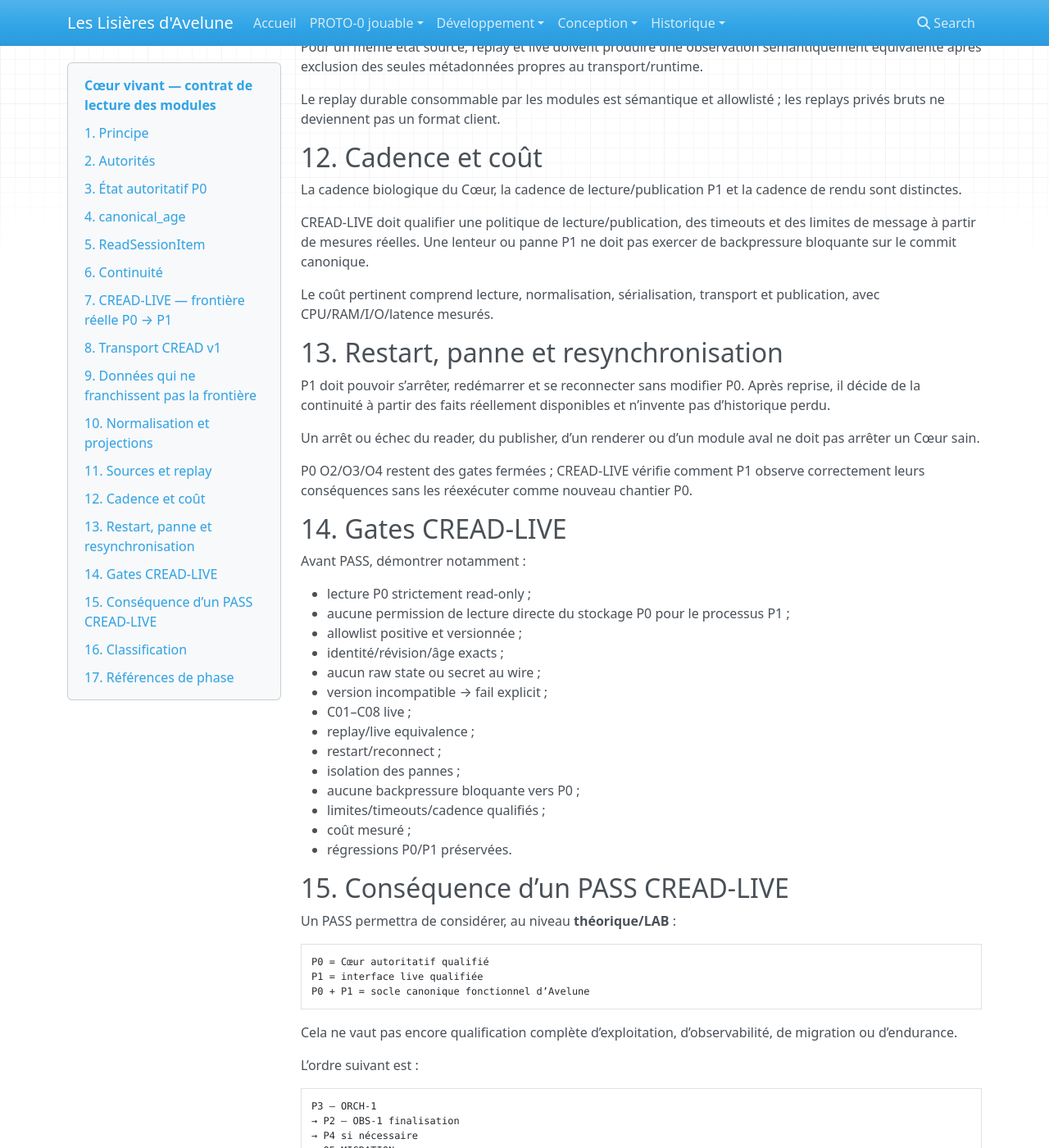
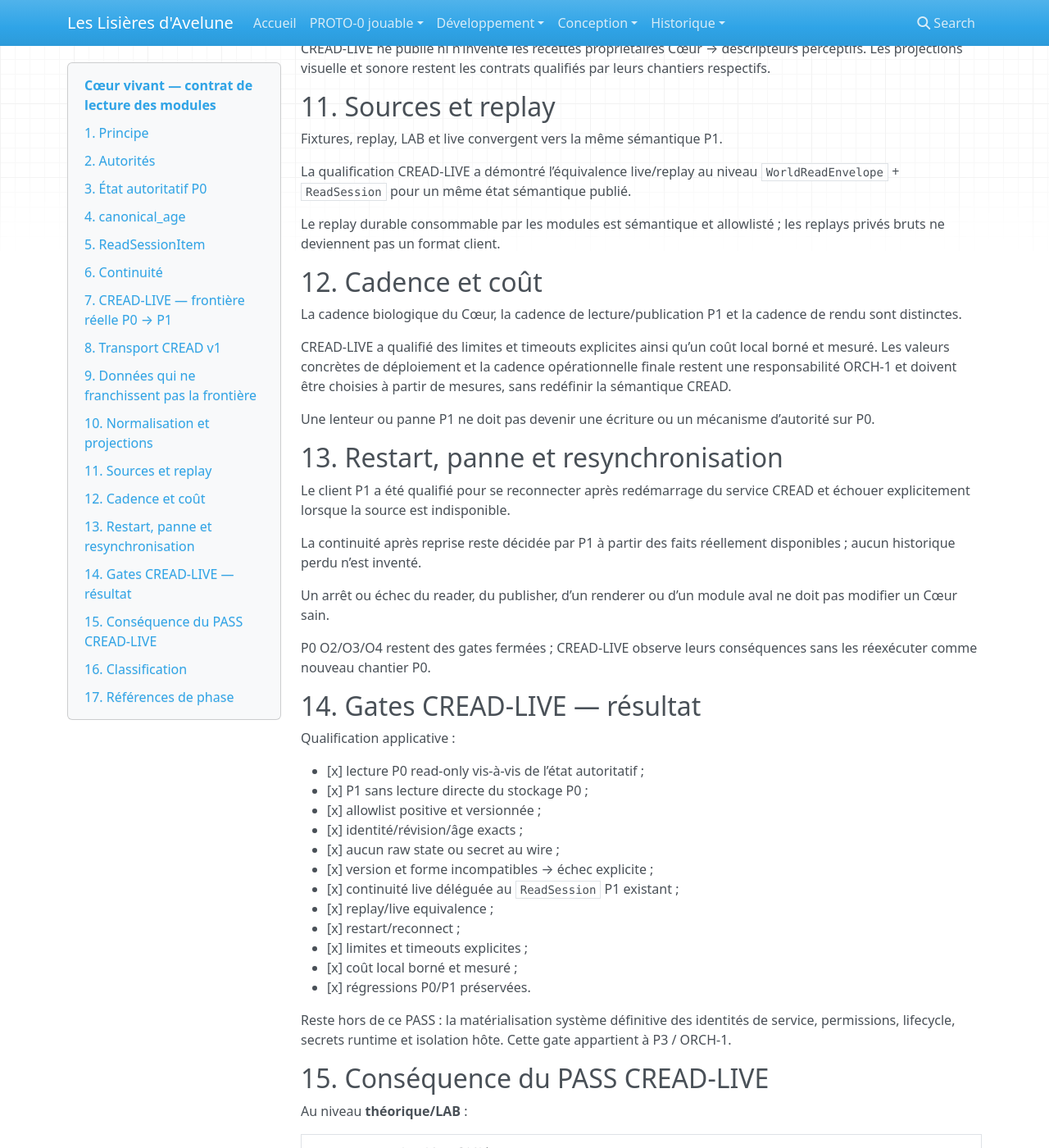
Before and after one commit to Abeliome-Officiel/les-lisieres-avelune, an MkDocs documentation site: the page built from docs/32_coeur_contrat_lecture_modules.md, in a window 1280 px wide and 1400 px high, scrolled down 4046 px. Shown: the whole window at 82% size. Built offline with MkDocs 1.6.1, drawn with Linux system fonts in a browser that asks for light colours; nearby versions of some CDN libraries; some of the changed text lies outside the part shown.

Commit message:
docs: qualify live Heart reader contract

````diff
--- a/docs/32_coeur_contrat_lecture_modules.md
+++ b/docs/32_coeur_contrat_lecture_modules.md
@@ -1,6 +1,6 @@
 # Cœur vivant — contrat de lecture des modules
 
-> **Statut : architecture partageable — v0.6**
+> **Statut : architecture partageable — v0.7 — CREAD-LIVE applicatif qualifié**
 > Date : 22 août 2026
 > Ce document décrit la frontière **Cœur → modules** sans exposer structures, recettes, paramètres, causalités propriétaires ni détails d’exploitation sensibles.
 
@@ -111,30 +111,32 @@ P1 seul décide notamment :
 
 Un saut de `state_revision` n’est pas automatiquement un gap de publication.
 
-Le gate transverse PRE-P6 a qualifié la matrice C01–C08 offline. CREAD-LIVE doit confirmer ces comportements sur la source live réelle.
+Le gate transverse PRE-P6 a qualifié la matrice C01–C08 offline. CREAD-LIVE a confirmé que la source live compose avec les mêmes `WorldReadEnvelope` et `ReadSession` sans introduire une seconde logique de continuité.
 
 ## 7. CREAD-LIVE — frontière réelle P0 → P1
 
-CREAD-LIVE applique le moindre privilège : **le processus P1 ne lit pas directement le stockage privé du Cœur et ne reçoit pas le raw state**.
+CREAD-LIVE v1 est **PASS au niveau de la frontière applicative**.
+
+Il applique le moindre privilège : **le processus P1 ne lit pas directement le stockage privé du Cœur et ne reçoit pas le raw state**.
 
 La frontière v1 suit :
 
 ```text
 P0 privé
         ↓
-lecture strictement read-only
+lecture read-only vis-à-vis de l’état autoritatif
         ↓
 validation du committed state
         ↓
 normalisation privée versionnée
         ↓
-positive allowlist
+positive allowlist + identifiants opaques
         ↓
 message CREAD versionné
         ↓
 transport local
         ↓
-P1
+validation stricte P1
 ```
 
 Ainsi, une information privée n’est pas « protégée » parce qu’elle serait simplement ignorée après transmission : elle ne franchit pas la frontière si elle n’est pas nécessaire.
@@ -145,9 +147,11 @@ L’implémentation v1 retient une **Unix Domain Socket locale**, en request/res
 
 Ce choix est une décision d’implémentation, pas une sémantique du contrat : le transport reste remplaçable.
 
-Les détails concrets de chemins runtime, identités système, permissions et topologie restent privés. Aucun listener réseau ou broker externe n’est requis pour CREAD v1.
+Les détails concrets de chemins runtime, identités système, permissions, secrets techniques et topologie restent privés. Aucun listener réseau ou broker externe n’est requis pour CREAD v1.
 
 Le transport ne devient pas une API générale d’inspection du Cœur : il sert à obtenir une observation qualifiée et allowlistée.
+
+La qualification applicative ne remplace pas la qualification système P3 : ORCH-1 doit matérialiser l’isolation réelle du service et du canal local.
 
 ## 9. Données qui ne franchissent pas la frontière
 
@@ -160,6 +164,7 @@ Ne sont pas exposés par défaut :
 - causalités propriétaires ;
 - CODEX ;
 - credentials et secrets techniques ;
+- identifiants internes et coordonnées privées non nécessaires ;
 - tout champ non requis par le contrat aval.
 
 Une allowlist positive produit l’artefact de lecture ; on ne part pas d’un dump privé dont quelques champs seraient masqués.
@@ -178,13 +183,13 @@ contrat P1 minimal
 projections spécialisées allowlistées
 ```
 
-CREAD-LIVE ne doit pas inventer ou publier les recettes propriétaires Cœur → descripteurs perceptifs. Les projections visuelle et sonore convergées restent les contrats qualifiés par leurs chantiers respectifs.
+CREAD-LIVE ne publie ni n’invente les recettes propriétaires Cœur → descripteurs perceptifs. Les projections visuelle et sonore restent les contrats qualifiés par leurs chantiers respectifs.
 
 ## 11. Sources et replay
 
-Fixtures, replay, LAB et live doivent converger vers la même sémantique P1.
+Fixtures, replay, LAB et live convergent vers la même sémantique P1.
 
-Pour un même état source, replay et live doivent produire une observation sémantiquement équivalente après exclusion des seules métadonnées propres au transport/runtime.
+La qualification CREAD-LIVE a démontré l’équivalence live/replay au niveau `WorldReadEnvelope` + `ReadSession` pour un même état sémantique publié.
 
 Le replay durable consommable par les modules est sémantique et allowlisté ; les replays privés bruts ne deviennent pas un format client.
 
@@ -192,44 +197,46 @@ Le replay durable consommable par les modules est sémantique et allowlisté ; l
 
 La cadence biologique du Cœur, la cadence de lecture/publication P1 et la cadence de rendu sont distinctes.
 
-CREAD-LIVE doit qualifier une politique de lecture/publication, des timeouts et des limites de message à partir de mesures réelles. Une lenteur ou panne P1 ne doit pas exercer de backpressure bloquante sur le commit canonique.
+CREAD-LIVE a qualifié des limites et timeouts explicites ainsi qu’un coût local borné et mesuré. Les valeurs concrètes de déploiement et la cadence opérationnelle finale restent une responsabilité ORCH-1 et doivent être choisies à partir de mesures, sans redéfinir la sémantique CREAD.
 
-Le coût pertinent comprend lecture, normalisation, sérialisation, transport et publication, avec CPU/RAM/I/O/latence mesurés.
+Une lenteur ou panne P1 ne doit pas devenir une écriture ou un mécanisme d’autorité sur P0.
 
 ## 13. Restart, panne et resynchronisation
 
-P1 doit pouvoir s’arrêter, redémarrer et se reconnecter sans modifier P0. Après reprise, il décide de la continuité à partir des faits réellement disponibles et n’invente pas d’historique perdu.
+Le client P1 a été qualifié pour se reconnecter après redémarrage du service CREAD et échouer explicitement lorsque la source est indisponible.
 
-Un arrêt ou échec du reader, du publisher, d’un renderer ou d’un module aval ne doit pas arrêter un Cœur sain.
+La continuité après reprise reste décidée par P1 à partir des faits réellement disponibles ; aucun historique perdu n’est inventé.
 
-P0 O2/O3/O4 restent des gates fermées ; CREAD-LIVE vérifie comment P1 observe correctement leurs conséquences sans les réexécuter comme nouveau chantier P0.
+Un arrêt ou échec du reader, du publisher, d’un renderer ou d’un module aval ne doit pas modifier un Cœur sain.
 
-## 14. Gates CREAD-LIVE
+P0 O2/O3/O4 restent des gates fermées ; CREAD-LIVE observe leurs conséquences sans les réexécuter comme nouveau chantier P0.
 
-Avant PASS, démontrer notamment :
+## 14. Gates CREAD-LIVE — résultat
 
-- lecture P0 strictement read-only ;
-- aucune permission de lecture directe du stockage P0 pour le processus P1 ;
-- allowlist positive et versionnée ;
-- identité/révision/âge exacts ;
-- aucun raw state ou secret au wire ;
-- version incompatible → fail explicit ;
-- C01–C08 live ;
-- replay/live equivalence ;
-- restart/reconnect ;
-- isolation des pannes ;
-- aucune backpressure bloquante vers P0 ;
-- limites/timeouts/cadence qualifiés ;
-- coût mesuré ;
-- régressions P0/P1 préservées.
+Qualification applicative :
 
-## 15. Conséquence d’un PASS CREAD-LIVE
+- [x] lecture P0 read-only vis-à-vis de l’état autoritatif ;
+- [x] P1 sans lecture directe du stockage P0 ;
+- [x] allowlist positive et versionnée ;
+- [x] identité/révision/âge exacts ;
+- [x] aucun raw state ou secret au wire ;
+- [x] version et forme incompatibles → échec explicite ;
+- [x] continuité live déléguée au `ReadSession` P1 existant ;
+- [x] replay/live equivalence ;
+- [x] restart/reconnect ;
+- [x] limites et timeouts explicites ;
+- [x] coût local borné et mesuré ;
+- [x] régressions P0/P1 préservées.
 
-Un PASS permettra de considérer, au niveau **théorique/LAB** :
+Reste hors de ce PASS : la matérialisation système définitive des identités de service, permissions, lifecycle, secrets runtime et isolation hôte. Cette gate appartient à P3 / ORCH-1.
+
+## 15. Conséquence du PASS CREAD-LIVE
+
+Au niveau **théorique/LAB** :
 
 ```text
 P0 = Cœur autoritatif qualifié
-P1 = interface live qualifiée
+P1 = interface live applicative qualifiée
 P0 + P1 = socle canonique fonctionnel d’Avelune
 ```
 
@@ -239,9 +246,9 @@ L’ordre suivant est :
 
 ```text
 P3 — ORCH-1
-→ P2 — OBS-1 finalisation
+→ P2 — OBS-1 FINALIZATION
 → P4 si nécessaire
-→ O5-MIGRATION
+→ O5-MIGRATION obligatoire
 → P5A/P5B/P6 live
 → isolation intégrée
 → freeze intégré
````
